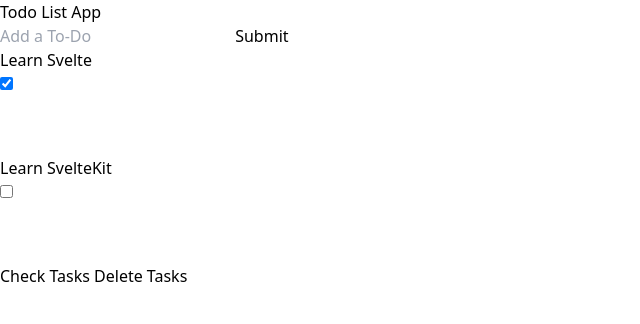
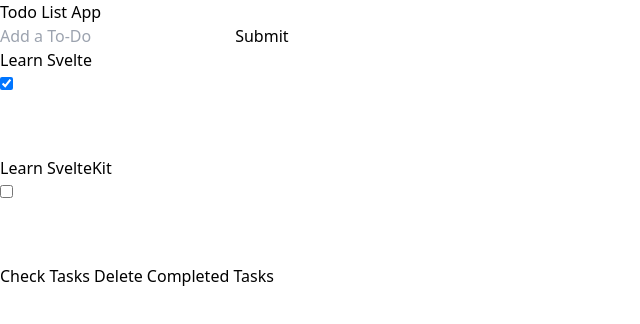
Before and after one commit to ZendaInnocent/svelte-todo-app, a Svelte app: page / in a window 1280 px wide. Shown: the top 324 px of the page, without its empty margins (0-640 px from the left). Built offline with nearby package versions, Linux system fonts and the light colour scheme; some icons are missing.

Commit message:
A button to delete only completed tasks
fix #5

```diff
--- a/src/components/TodoItems.svelte
+++ b/src/components/TodoItems.svelte
@@ -7,6 +7,10 @@
       todo.completed = true
     })
     $todos = $todos
+  }
+
+  function deleteCompletedTasks() {
+    $todos = $todos.filter((todo) => !todo.completed)
   }
 </script>
 
@@ -24,10 +28,10 @@
       Check Tasks
     </button>
     <button
-      on:click={() => todos.set([])}
+      on:click={deleteCompletedTasks}
       class="btn btn-error btn-sm text-white"
     >
-      Delete Tasks
+      Delete Completed Tasks
     </button>
   </div>
 {/if}
```
